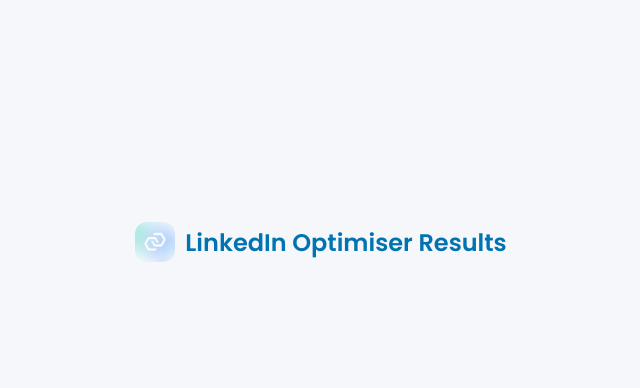
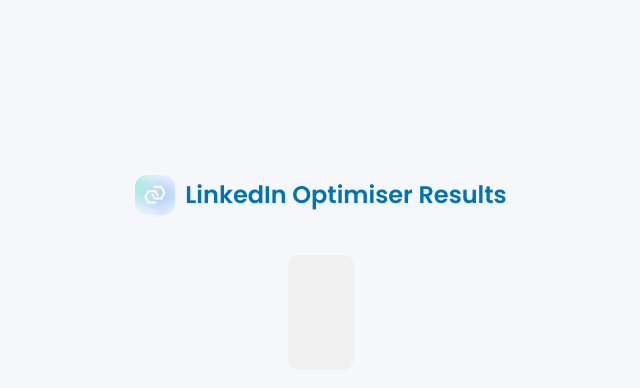
Before and after one commit to Leneyxis/LinkedIn-Optimiser, a plain HTML site: page results.html in a window 1280 px wide. Shown: the part 128-516 px from the top of the page, without its empty margins (319-959 px from the left). Drawn offline with Linux system fonts and the light colour scheme.

Commit message:
Update results.html

```diff
--- a/results.html
+++ b/results.html
@@ -10,15 +10,14 @@
 <body>
 
   <div class="container">
-    <!-- Results Header -->
     <div class="logo-container">
       <img src="assets/logo.jpeg" alt="Internexxus Logo" class="logo">
       <span class="company-name">LinkedIn Optimiser Results</span>
     </div>
 
-    <!-- Profile Optimizer Sections (Will be dynamically populated) -->
-    <div id="profile-sections">
-      <!-- This will be dynamically populated with the API response -->
+    <!-- Raw JSON output -->
+    <div id="raw-json-output" style="white-space: pre-wrap; background-color: #f0f0f0; padding: 20px; border-radius: 10px;">
+      <!-- The raw JSON data will be loaded here -->
     </div>
   </div>
 
```
